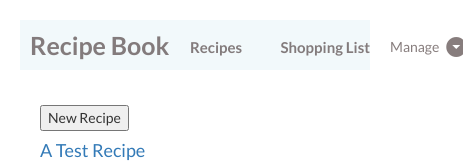
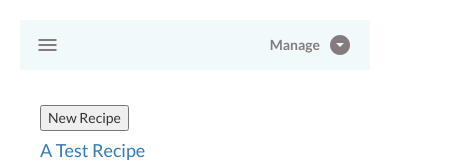
Before and after one commit to nicobartholom3w/shopping_recipe_app, an Angular app in the folder shopping_recipe_app/: page / in a window 390 px wide. Shown: the top 163 px of the page, 473 px wide, since content can reach past the window. Built offline with nearby package versions, Linux system fonts and the light colour scheme.

Commit message:
(feat) Cleaned up html and styles of header component. Changed size of img in recipe-list component.

```diff
--- a/shopping_recipe_app/src/app/header/header.component.html
+++ b/shopping_recipe_app/src/app/header/header.component.html
@@ -2,17 +2,23 @@
     <div class="navi__main-container">
         <div class="navi__left">
             <div class="navi__header">
-                <a href="#" class="navi__header-title navi__link">Recipe Book</a></div>
+                <a href="#" class="navi__header-title navi__link">Recipe Book</a>
+            </div>
             <div class="navi__collapse">
                 <div class="navi__list" role="list">
                     <div class="navi__list-item" role="listitem"><a href="#" class="navi__link">Recipes</a></div>
                     <div class="navi__list-item" role="listitem"><a href="#" class="navi__link">Shopping List</a></div>
                 </div>
             </div>
+            <div class="navi__menu" >
+                <a href="#" class="navi__menu-dropdown dropdown__toggle navi__link" role="button">
+                        <mat-icon aria-hidden="false" aria-label="Example home icon" class="dropdown-icon main-icon">menu</mat-icon>
+                </a>
+            </div>
         </div>
         <div class="navi__right">
             <div class="dropdown">
-                <a href="#" class="dropdown__toggle navi__link" role="button">Manage
+                <a href="#" class="dropdown__toggle dropdown__toggle-manage navi__link" role="button">Manage
                     <mat-icon aria-hidden="false" aria-label="Example home icon" class="dropdown-icon">arrow_drop_down_circle</mat-icon>
                 </a>
             </div>
--- a/shopping_recipe_app/src/app/header/header.component.scss
+++ b/shopping_recipe_app/src/app/header/header.component.scss
@@ -3,81 +3,118 @@
     height: 5rem;
     width: 100%;
     display: flex;
-    align-items: center;
     background-color: rgba(128, 190, 209, 0.1);
 
     &__main-container {
         display: flex;
         justify-content: space-between;
-        align-items: center;
         width: 100%;
         height: 100%;
+        font-weight: bold;
     }
 
     &__left {
-        height: 2.5rem;
+        height: 100%;
         display: flex;
-        align-items: flex-end;
         justify-content: space-between;
         width: 39rem;
-        font-weight: bold;
     }
 
     &__link {
         color: rgba(70, 55, 55, .65);
-        transition: all .2s;
+
         text-decoration: none;
         padding: .75rem 1rem;
-        text-align: center;
-        // background-color: pink;
+        height: 100%;
+        display: flex;
+        align-items: center;
+        transition: all .3s;
 
         &:hover {
             color: rgba(70, 55, 55, 1);
+            background-color:  rgba(128, 190, 209, 0.2);
         }
     }
 
     &__header {
-        height: 3rem;
-        width: 16rem;
         font-size: 2.5rem;
-        // background-color: pink;
-
-    }
-
-    &__collapse {
-        height: 100%;
+        min-width: 16rem;
     }
 
     &__list {
         height: 100%;
         display: flex;
-        align-items: flex-end;
         justify-content: space-between;
-        // background-color: blue;
         width: 20rem;
 
         &-item {
             font-size: 1.5rem;
-
         }
     }
 
     &__right {
-        height: 3.5rem;
+        height: 100%;
         display: flex;
         align-items: flex-end;
         justify-content: flex-end;
+    }
+
+    &__menu {
+        display: none;
     }
 }
 
 .dropdown {
     height: 100%;
+
     &__toggle {
         display: flex;
         align-items: center;
+
+        &-manage {
+            padding-left: 2rem;
+        }
     }
 
     &-icon {
-        padding: 0 .5rem;
+        padding: 2rem;
+        display: flex;
+        align-items: center;
+        justify-content: center;
     }
 }
+
+.main-icon {
+    display: none;
+}
+
+@media (max-width: 505px) {
+
+    .navi {
+
+        &__menu {
+            display: block;
+        }
+
+        &__left {
+            width: 22px;
+        }
+
+        &__header {
+            display: none;
+        }
+
+        &__collapse {
+            display: none;
+        }
+    }
+
+    .main-icon {
+        display: inline-block;
+        display: flex;
+        align-items: center;
+        justify-content: center;
+        padding: 1.75rem;
+    }
+
+}
--- a/shopping_recipe_app/src/app/header/recipes/recipe-list/recipe-list.component.html
+++ b/shopping_recipe_app/src/app/header/recipes/recipe-list/recipe-list.component.html
@@ -3,7 +3,7 @@
     <div class="item">
         <h4 class="item-title"> {{ recipe.name }}</h4>
         <p class="item-desc">{{ recipe.description }}</p>
-        <span class="item-img img-responsive"><img [src]="recipe.imagePath" alt="{{ recipe.name }}"></span>
+        <span class="item-img img-responsive img"><img [src]="recipe.imagePath" alt="{{ recipe.name }}" class="img"></span>
     </div>
 </a>
 <app-recipe-item></app-recipe-item>
--- a/shopping_recipe_app/src/app/header/recipes/recipe-list/recipe-list.component.scss
+++ b/shopping_recipe_app/src/app/header/recipes/recipe-list/recipe-list.component.scss
@@ -0,0 +1,4 @@
+.img {
+    height: 4rem;
+    width: 4rem;
+}
```
